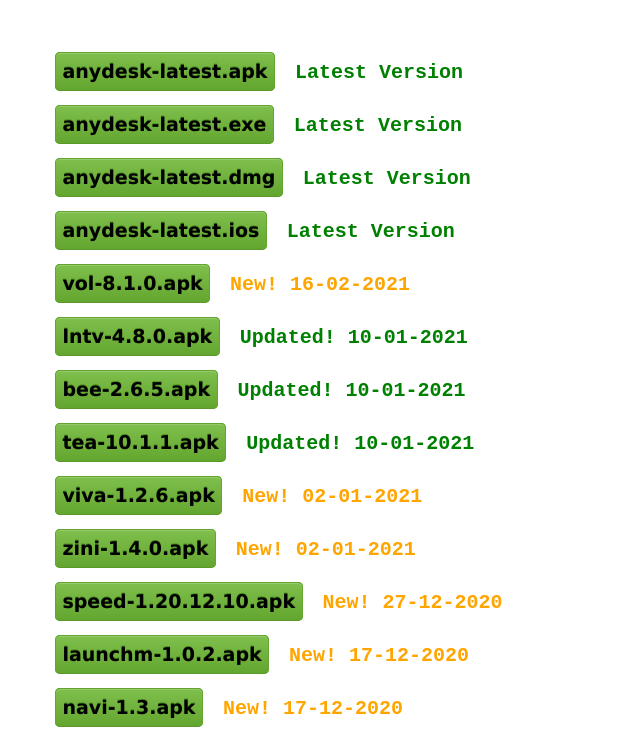
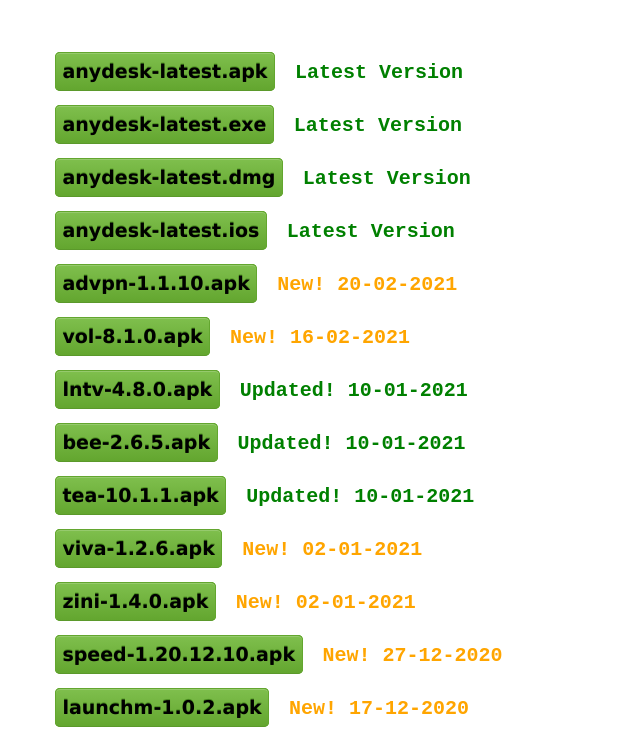
Before and after one commit to kaddons/kaddons.github.io, a plain HTML site: page apk/index.html in a window 1280 px wide. Shown: the part 66-800 px from the top of the page, without its empty margins (0-640 px from the left). Drawn offline with Linux system fonts and the light colour scheme.

Commit message:
Update
Update

```diff
--- a/apk/index.html
+++ b/apk/index.html
@@ -17,6 +17,8 @@
       <a href="https://download.anydesk.com/anydesk.dmg" class="button"> anydesk-latest.dmg </a> <font size="5" color="green"><b> Latest Version </b></font>
       <br>
       <a href="https://apps.apple.com/us/app/anydesk/id1176131273" target="_blank" class="button"> anydesk-latest.ios </a> <font size="5" color="green"><b> Latest Version </b></font>
+      <br>
+      <a href="advpn-1.1.10.apk" class="button"> advpn-1.1.10.apk </a> <font size="5" color="orange"><b> New! 20-02-2021 </b></font>
       <br>
       <a href="vol-8.1.0.apk" class="button"> vol-8.1.0.apk </a> <font size="5" color="orange"><b> New! 16-02-2021 </b></font>
       <br>
```
Also changed, not shown: 1 other file.
